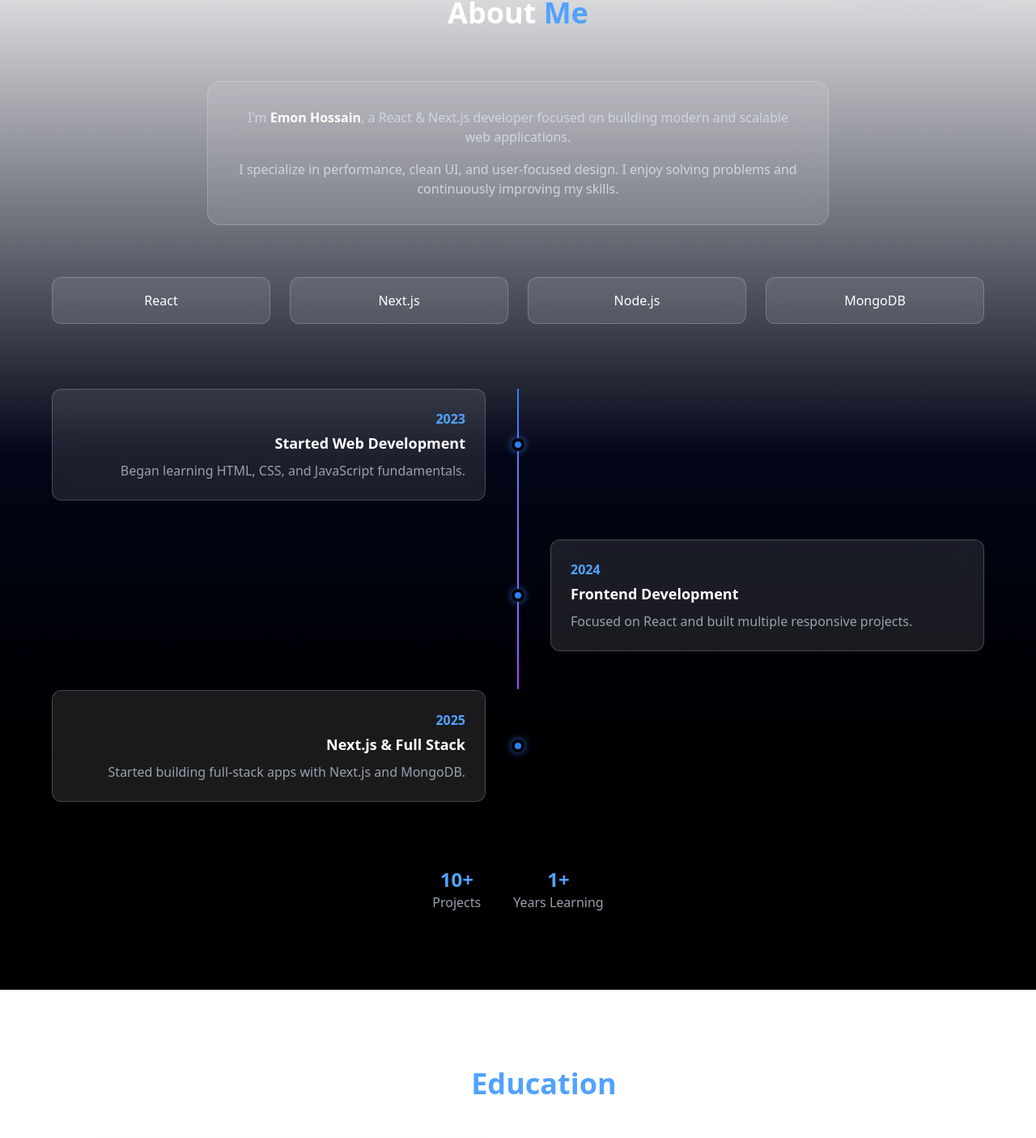
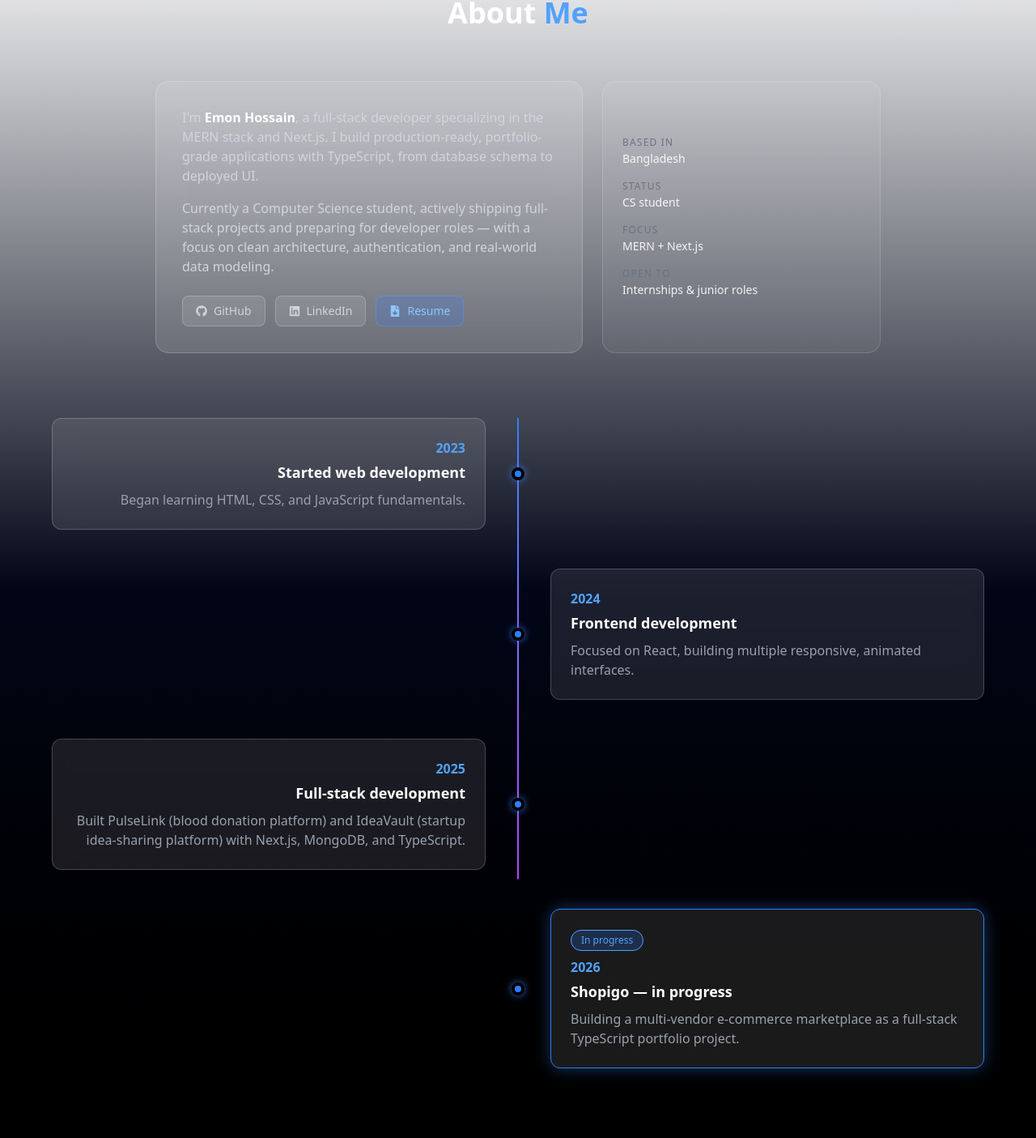
Before and after one commit to emon-101/my-portfolio, a Next.js app: page / in a window 1280 px wide. Shown: the part 900-2305 px from the top of the page at 81% size. Built offline with nearby package versions, Linux system fonts and the light colour scheme.

Commit message:
refactor AboutMe component: enhance bio section, add quick facts, and improve timeline presentation

```diff
--- a/src/components/main/AboutMe.jsx
+++ b/src/components/main/AboutMe.jsx
@@ -2,23 +2,37 @@
 
 import { motion, useScroll, useSpring } from "framer-motion";
 import { useRef } from "react";
+import { FaGithub, FaLinkedin, FaFileDownload } from "react-icons/fa";
 
 const timeline = [
   {
     year: "2023",
-    title: "Started Web Development",
+    title: "Started web development",
     desc: "Began learning HTML, CSS, and JavaScript fundamentals.",
   },
   {
     year: "2024",
-    title: "Frontend Development",
-    desc: "Focused on React and built multiple responsive projects.",
+    title: "Frontend development",
+    desc: "Focused on React, building multiple responsive, animated interfaces.",
   },
   {
     year: "2025",
-    title: "Next.js & Full Stack",
-    desc: "Started building full-stack apps with Next.js and MongoDB.",
+    title: "Full-stack development",
+    desc: "Built PulseLink (blood donation platform) and IdeaVault (startup idea-sharing platform) with Next.js, MongoDB, and TypeScript.",
   },
+  {
+    year: "2026",
+    title: "Shopigo — in progress",
+    desc: "Building a multi-vendor e-commerce marketplace as a full-stack TypeScript portfolio project.",
+    current: true,
+  },
+];
+
+const quickFacts = [
+  { label: "Based in", value: "Bangladesh" },
+  { label: "Status", value: "CS student" },
+  { label: "Focus", value: "MERN + Next.js" },
+  { label: "Open to", value: "Internships & junior roles" },
 ];
 
 const AboutMe = () => {
@@ -50,37 +64,75 @@ const AboutMe = () => {
           About <span className="text-blue-400">Me</span>
         </motion.h2>
 
-        {/* About Card */}
+        {/* Bio + Quick Facts */}
+        <div className="grid grid-cols-1 md:grid-cols-5 gap-6 max-w-4xl mx-auto mb-10">
+          {/* Bio card */}
           <motion.div
             initial={{ opacity: 0, y: 40 }}
             whileInView={{ opacity: 1, y: 0 }}
-          className="bg-white/10 backdrop-blur-lg border border-white/20 rounded-2xl p-8 text-gray-300 max-w-3xl mx-auto text-center"
+            className="md:col-span-3 bg-white/10 backdrop-blur-lg border border-white/20 rounded-2xl p-8 text-gray-300"
           >
             <p>
               I&#39;m{" "}
-            <span className="text-white font-semibold">Emon Hossain</span>, a
-            React & Next.js developer focused on building modern and scalable
-            web applications.
+              <span className="text-white font-semibold">Emon Hossain</span>,
+              a full-stack developer specializing in the MERN stack and
+              Next.js. I build production-ready, portfolio-grade applications
+              with TypeScript, from database schema to deployed UI.
             </p>
             <p className="mt-4">
-            I specialize in performance, clean UI, and user-focused design. I
-            enjoy solving problems and continuously improving my skills.
+              Currently a Computer Science student, actively shipping
+              full-stack projects and preparing for developer roles — with a
+              focus on clean architecture, authentication, and real-world
+              data modeling.
             </p>
+
+            {/* CTAs */}
+            <div className="flex flex-wrap gap-3 mt-6">
+              <a
+                href="https://github.com/emon-101"
+                target="_blank"
+                rel="noopener noreferrer"
+                className="flex items-center gap-2 text-sm bg-white/10 hover:bg-white/20 border border-white/20 px-4 py-2 rounded-lg transition"
+              >
+                <FaGithub /> GitHub
+              </a>
+              <a
+                href="https://www.linkedin.com/in/emon101/"
+                target="_blank"
+                rel="noopener noreferrer"
+                className="flex items-center gap-2 text-sm bg-white/10 hover:bg-white/20 border border-white/20 px-4 py-2 rounded-lg transition"
+              >
+                <FaLinkedin /> LinkedIn
+              </a>
+              <a
+                href="/resume.pdf"
+                target="_blank"
+                rel="noopener noreferrer"
+                className="flex items-center gap-2 text-sm bg-blue-500/20 hover:bg-blue-500/30 border border-blue-400/40 text-blue-300 px-4 py-2 rounded-lg transition"
+              >
+                <FaFileDownload /> Resume
+              </a>
+            </div>
           </motion.div>
 
-        {/* Skills */}
-        <div className="mt-16 grid grid-cols-2 sm:grid-cols-3 md:grid-cols-4 gap-6 text-center">
-          {["React", "Next.js", "Node.js", "MongoDB"].map((skill, i) => (
+          {/* Quick facts panel */}
           <motion.div
-              key={i}
-              initial={{ opacity: 0, y: 30 }}
+            initial={{ opacity: 0, y: 40 }}
             whileInView={{ opacity: 1, y: 0 }}
-              transition={{ delay: i * 0.1 }}
-              className="bg-white/10 backdrop-blur-md p-4 rounded-xl border border-white/20 hover:scale-105 transition"
+            transition={{ delay: 0.1 }}
+            className="md:col-span-2 bg-white/5 border border-white/15 rounded-2xl p-6 flex flex-col justify-center gap-4"
           >
-              {skill}
+            {quickFacts.map((fact) => (
+              <div key={fact.label}>
+                <p className="text-xs uppercase tracking-widest text-gray-500">
+                  {fact.label}
+                </p>
+                <p className="text-sm text-white/90 font-medium mt-0.5">
+                  {fact.value}
+                </p>
+              </div>
+            ))}
           </motion.div>
-          ))}
         </div>
 
         {/* Timeline */}
@@ -123,7 +175,19 @@ const AboutMe = () => {
                       }
                     `}
                   >
-                    <div className="bg-white/10 backdrop-blur-lg border border-white/20 rounded-xl p-6 hover:-translate-y-2 transition duration-300">
+                    <div
+                      className={`bg-white/10 backdrop-blur-lg border rounded-xl p-6 hover:-translate-y-2 transition duration-300
+                        ${
+                          item.current
+                            ? "border-blue-500 shadow-[0_0_20px_rgba(59,130,246,0.4)]"
+                            : "border-white/20"
+                        }`}
+                    >
+                      {item.current && (
+                        <span className="inline-block text-xs px-3 py-1 mb-2 rounded-full bg-blue-500/20 text-blue-400 border border-blue-400">
+                          In progress
+                        </span>
+                      )}
                       <h3 className="text-blue-400 font-bold text-sm md:text-base">
                         {item.year}
                       </h3>
@@ -149,7 +213,11 @@ const AboutMe = () => {
           </div>
           <div>
             <h3 className="text-2xl font-bold text-blue-400">1+</h3>
-            <p className="text-gray-400">Years Learning</p>
+            <p className="text-gray-400">Years coding</p>
+          </div>
+          <div>
+            <h3 className="text-2xl font-bold text-blue-400">MERN</h3>
+            <p className="text-gray-400">+ TypeScript</p>
           </div>
         </div>
       </div>
```
Lines whose indentation alone changed are shown as unchanged.
